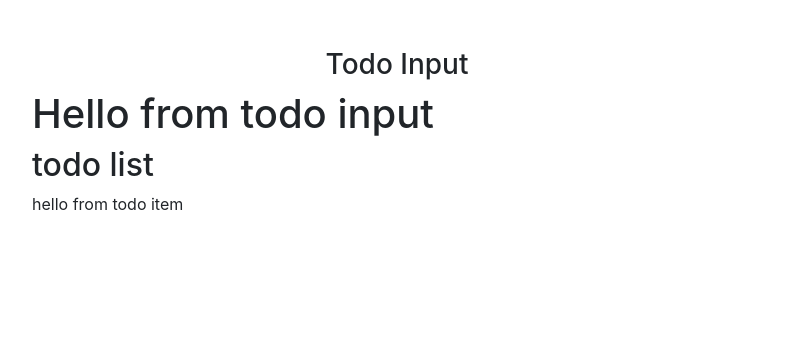
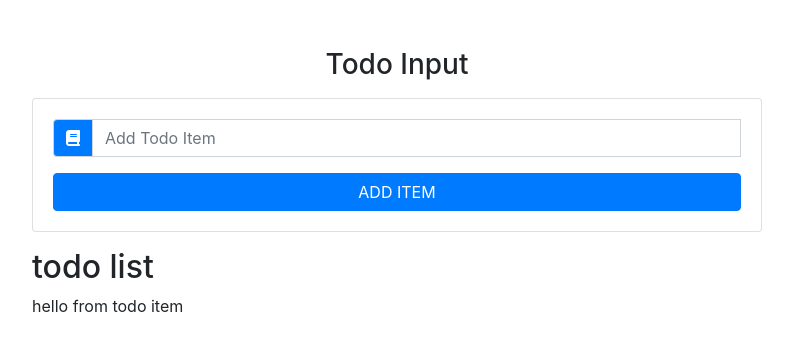
Before and after one commit to strongus/react-todo-list, a React (Create React App) app: page / in a window 1280 px wide. Shown: the top 350 px of the page, without its empty margins (243-1036 px from the left). Built offline with nearby package versions, Linux system fonts and the light colour scheme.

Commit message:
Add Todo Item form setup

```diff
--- a/public/index.html
+++ b/public/index.html
@@ -25,6 +25,9 @@
       Learn how to configure a non-root public URL by running `npm run build`.
     -->
     <title>Todo List</title>
+
+    <!-- Font Awesome-->
+    <script src="https://kit.fontawesome.com/be38ce75de.js" crossorigin="anonymous"></script>
   </head>
   <body>
     <noscript>You need to enable JavaScript to run this app.</noscript>
--- a/src/components/TodoInput.js
+++ b/src/components/TodoInput.js
@@ -2,6 +2,32 @@
 
 export default class TodoInput extends Component {
   render() {
-    return <h1>Hello from todo input</h1>;
+    const { item, handleChange, handleSubmit, editItem } = this.props;
+    return (
+      <div className="card card-body my-3">
+        <form onSubmit={handleSubmit}>
+          <div className="input-group">
+            <div className="input-group-prepend">
+              <div className="input-group-text bg-primary text-white">
+                <i className="fas fa-book"></i>
+              </div>
+            </div>
+            <input
+              type="text"
+              className="form-control text-capitalize"
+              placeholder="add todo item"
+              value={item}
+              onChange={handleChange}
+            />
+            <button
+              type="submit"
+              className="btn btn-block btn-primary mt-3 text-uppercase"
+            >
+              add item
+            </button>
+          </div>
+        </form>
+      </div>
+    );
   }
 }
```
